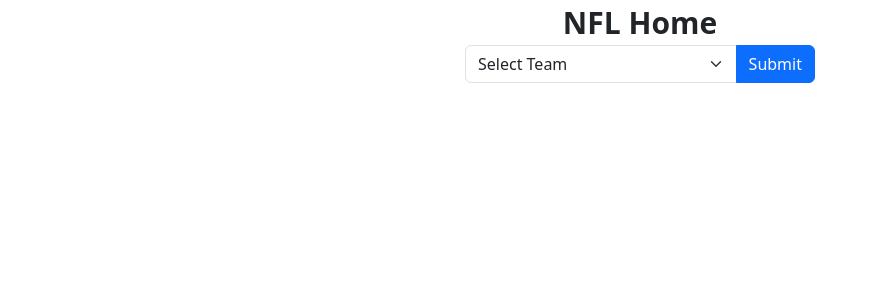
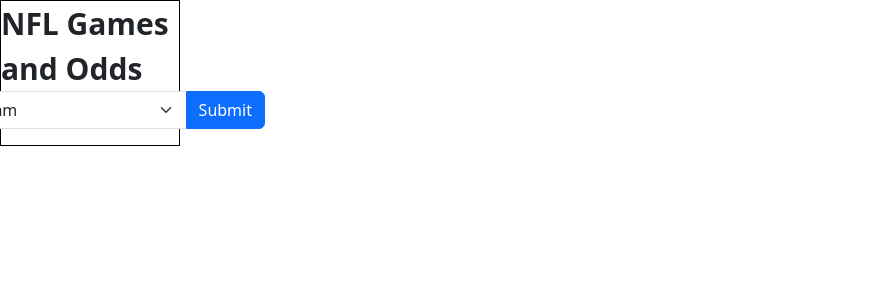
Before and after one commit to frenkyvv/nflGames, a Next.js app: page / in a window 1280 px wide. Shown: the top 300 px of the page, without its empty margins (0-878 px from the left). Built offline with nearby package versions, Linux system fonts and the light colour scheme.

Commit message:
cambio titulo

```diff
--- a/app/Home.module.css
+++ b/app/Home.module.css
@@ -3,7 +3,9 @@
     flex-direction: column;
     align-items: center;
     justify-content: center;
-    width: 100%;
+    max-width: 180px;
+    border: 1px solid black;
+
 }
 .titulo {
     font-size: 30px;
--- a/app/page.tsx
+++ b/app/page.tsx
@@ -19,7 +19,7 @@
 
   return (
     <div className={styles.container}>
-      <div className={styles.titulo}>NFL Home</div>
+      <div className={styles.titulo}>NFL Games and Odds</div>
       <div className={styles.inputBox}>
         <div className="input-group mb-3">
           <select
```
